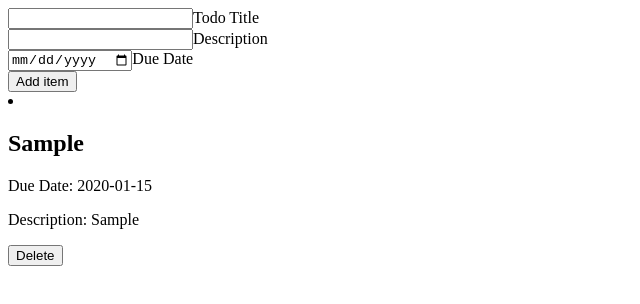
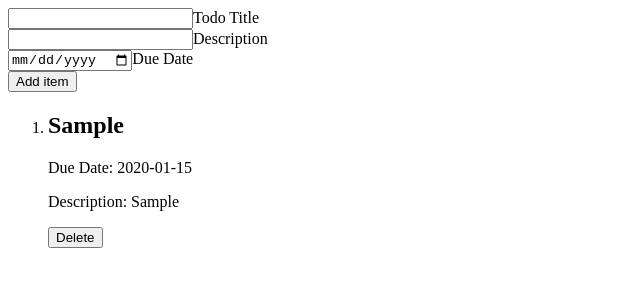
Before and after one commit to IamAnkitR/wd-301, a React (Create React App) app in the folder smarter-tasks/: page / in a window 1280 px wide. Both pictures are taken after typing "Sample", "Sample", "2020-01-15" into the empty fields and a click on the button "Add item". Shown: the top 304 px of the page, without its empty margins (0-640 px from the left). Built offline with nearby package versions, Linux system fonts and the light colour scheme.

Commit message:
deleteTask feature implemented

```diff
--- a/smarter-tasks/src/Task.tsx
+++ b/smarter-tasks/src/Task.tsx
@@ -1,21 +1,27 @@
-import React from "react"
+import React from "react";
 import "./TaskCard.css";
-import { TaskItem } from "./types";
 
 interface TaskProp {
+  deleteTask: (title: string) => void;
   title: string;
   description: string;
   dueDate: string;
 }
 
-const Task = (props: TaskItem) =>{
+const Task = (props: TaskProp) => {
   return (
     <div className="TaskItem shadow-md border border-slate-100">
       <h2 className="text-base font-bold my-1">{props.title}</h2>
       <p className="text-sm text-slate-500">Due Date: {props.dueDate}</p>
-      <p className="text-sm text-slate-500">
-        Description: {props.description}
-      </p>
+      <p className="text-sm text-slate-500">Description: {props.description}</p>
+      <button
+        id="deleteTaskButton"
+        onClick={() => {
+          props.deleteTask(props.title);
+        }}
+      >
+        Delete
+      </button>
     </div>
   );
 };
--- a/smarter-tasks/src/TaskApp.tsx
+++ b/smarter-tasks/src/TaskApp.tsx
@@ -4,25 +4,33 @@ import TaskForm from "./TaskForm";
 import TaskList from "./TaskList";
 import { useLocalStorage } from "./hooks/useLocalStorage";
 
-
-interface TaskAppProp { }
+interface TaskAppProp {}
 interface TaskAppState {
   tasks: TaskItem[];
 }
 
 const TaskApp = (props: TaskAppProp) => {
-  const [taskAppState, setTaskAppState] = useLocalStorage<TaskAppState>("tasks", {
-    tasks: [],
-  });
+  const [taskAppState, setTaskAppState] = useLocalStorage<TaskAppState>(
+    "tasks",
+    {
+      tasks: [],
+    }
+  );
   const addTask = (task: TaskItem) => {
     setTaskAppState({ tasks: [...taskAppState.tasks, task] });
   };
+  const deleteTask = (title: string) => {
+    setTaskAppState({
+      tasks: taskAppState.tasks.filter((task) => task.title !== title),
+    });
+  };
+
   return (
     <div>
       <TaskForm addTask={addTask} />
-      <TaskList tasks={taskAppState.tasks} />
+      <TaskList tasks={taskAppState.tasks} deleteTask={deleteTask} />
     </div>
   );
-}
+};
 
 export default TaskApp;
--- a/smarter-tasks/src/TaskForm.tsx
+++ b/smarter-tasks/src/TaskForm.tsx
@@ -1,8 +1,6 @@
 import React, { useState } from "react";
 import { TaskItem } from "./types";
 import "./TaskCard.css";
-
-
 
 interface TaskFormProps {
   addTask: (task: TaskItem) => void;
@@ -14,21 +12,25 @@ interface TaskFormState {
 }
 
 const TaskForm = (props: TaskFormProps) => {
-  const [formState, setFormState] = React.useState<TaskFormState>({
+  const [formState, setFormState] = useState<TaskFormState>({
     title: "",
     description: "",
     dueDate: "",
-  })
+  });
 
   const titleChanged: React.ChangeEventHandler<HTMLInputElement> = (event) => {
     console.log(`${event.target.value}`);
     setFormState({ ...formState, title: event.target.value });
   };
-  const descriptionChanged: React.ChangeEventHandler<HTMLInputElement> = (event) => {
+  const descriptionChanged: React.ChangeEventHandler<HTMLInputElement> = (
+    event
+  ) => {
     console.log(`${event.target.value}`);
     setFormState({ ...formState, description: event.target.value });
   };
-  const dueDateChanged: React.ChangeEventHandler<HTMLInputElement> = (event) => {
+  const dueDateChanged: React.ChangeEventHandler<HTMLInputElement> = (
+    event
+  ) => {
     console.log(`${event.target.value}`);
     setFormState({ ...formState, dueDate: event.target.value });
   };
@@ -42,9 +44,6 @@ const TaskForm = (props: TaskFormProps) => {
     props.addTask(formState);
     setFormState({ title: "", description: "", dueDate: "" });
   };
-  ;
-
-
   return (
     <form onSubmit={addTask}>
       <div className="grid md:grid-cols-4 md:gap-3">
@@ -103,7 +102,8 @@ const TaskForm = (props: TaskFormProps) => {
         <div className="relative z-0 w-full mb-6 group">
           <button
             type="submit"
-            className="text-white bg-blue-700 hover:bg-blue-800 focus:ring-4 focus:outline-none focus:ring-blue-300 font-medium rounded-lg text-sm w-full sm:w-auto px-5 py-2.5 text-center dark:bg-blue-600 dark:hover:bg-blue-700 dark:focus:ring-blue-800" id="addTaskButton"
+            className="text-white bg-blue-700 hover:bg-blue-800 focus:ring-4 focus:outline-none focus:ring-blue-300 font-medium rounded-lg text-sm w-full sm:w-auto px-5 py-2.5 text-center dark:bg-blue-600 dark:hover:bg-blue-700 dark:focus:ring-blue-800"
+            id="addTaskButton"
           >
             Add item
           </button>
@@ -111,6 +111,5 @@ const TaskForm = (props: TaskFormProps) => {
       </div>
     </form>
   );
-
-}
+};
 export default TaskForm;
--- a/smarter-tasks/src/TaskList.tsx
+++ b/smarter-tasks/src/TaskList.tsx
@@ -4,6 +4,7 @@ import { TaskItem } from "./types";
 
 interface Props {
   tasks: TaskItem[];
+  deleteTask: (title: string) => any;
 }
 
 const TaskList = (props: Props) => {
@@ -14,14 +15,15 @@ const TaskList = (props: Props) => {
         title={task.title}
         description={task.description}
         dueDate={task.dueDate}
+        deleteTask={props.deleteTask}
       />
-      <button>Delete</button>
     </li>
-
-
   ));
-  return <>{list}
-  </>
-}
+  return (
+    <>
+      <ol>{list}</ol>
+    </>
+  );
+};
 
 export default TaskList;
```
